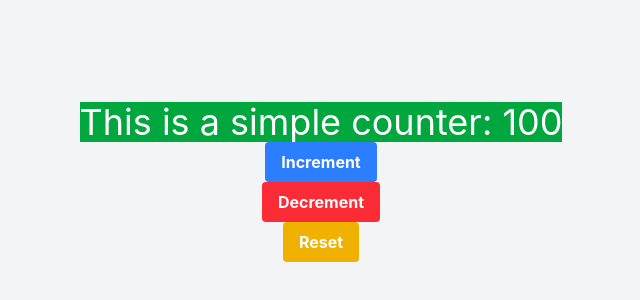
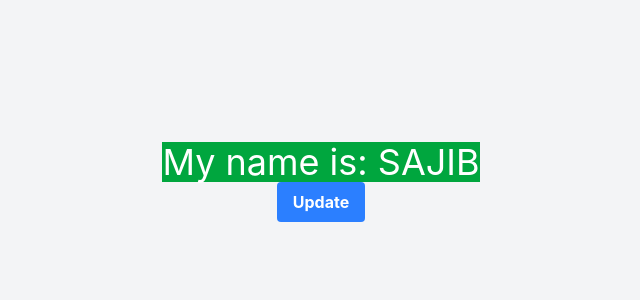
Before and after one commit to sajib083122-jpg/React_project, a React (Vite) app in the folder react_project/: page / in a window 1280 px wide. Shown: the part 218-518 px from the top of the page, without its empty margins (319-959 px from the left). Built offline with nearby package versions, Linux system fonts and the light colour scheme.

Commit message:
usestate hook with string

```diff
--- a/react_project/src/App.jsx
+++ b/react_project/src/App.jsx
@@ -3,33 +3,21 @@ import { useState } from 'react'
 
 function App() {
 
-  const [count, setCount] = useState(100)
+  const [user, setUser] = useState('SAJIB')
 
-  function increment() {
+  function updateName() {
     // alert('Clicked')
-    setCount(count + 1)
+    setUser('Sajib Saha')
   }
 
-  function decrement() {
-    setCount(count - 1)
-  }
-
-  function reset() {
-    setCount(0)
-  }
 
   return (
     <div className='bg-gray-100 min-h-screen flex flex-col items-center justify-center'>
-      <h1 className='bg-green-600 text-white text-bold text-4xl text-center'>This is a simple counter: {count}</h1>
-      <button className='bg-blue-500 hover:bg-blue-700 text-white font-bold py-2 px-4 rounded' onClick={increment}>
-        Increment
+      <h1 className='bg-green-600 text-white text-bold text-4xl text-center'>My name is: {user}</h1>
+      <button className='bg-blue-500 hover:bg-blue-700 text-white font-bold py-2 px-4 rounded' onClick={updateName}>
+        Update
       </button>
-      <button className='bg-red-500 hover:bg-red-700 text-white font-bold py-2 px-4 rounded' onClick={decrement}>
-        Decrement
-      </button>
-      <button className='bg-yellow-500 hover:bg-yellow-700 text-white font-bold py-2 px-4 rounded' onClick={reset}>
-        Reset
-      </button>
+
     </div>
   )
   }
```
